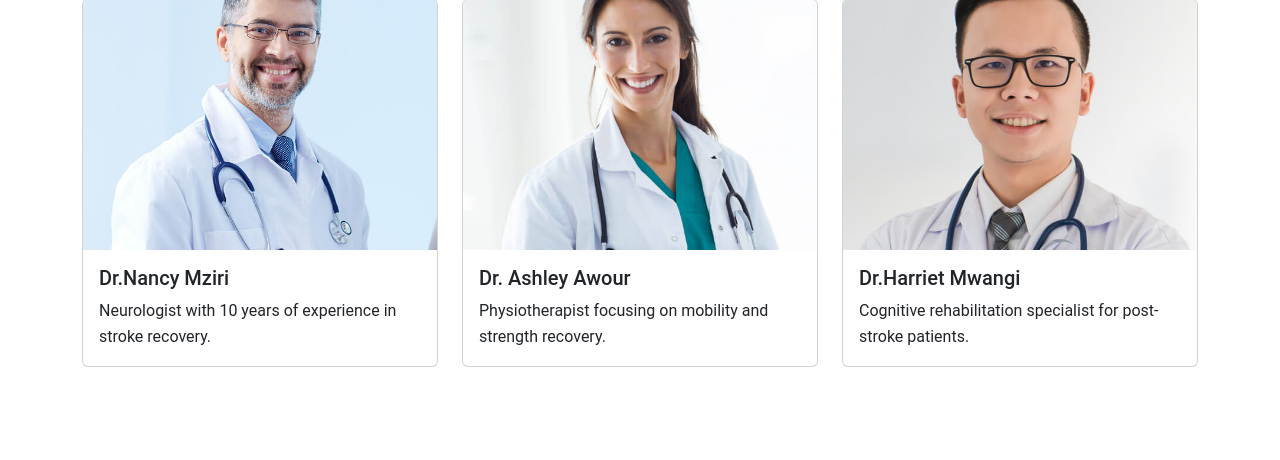
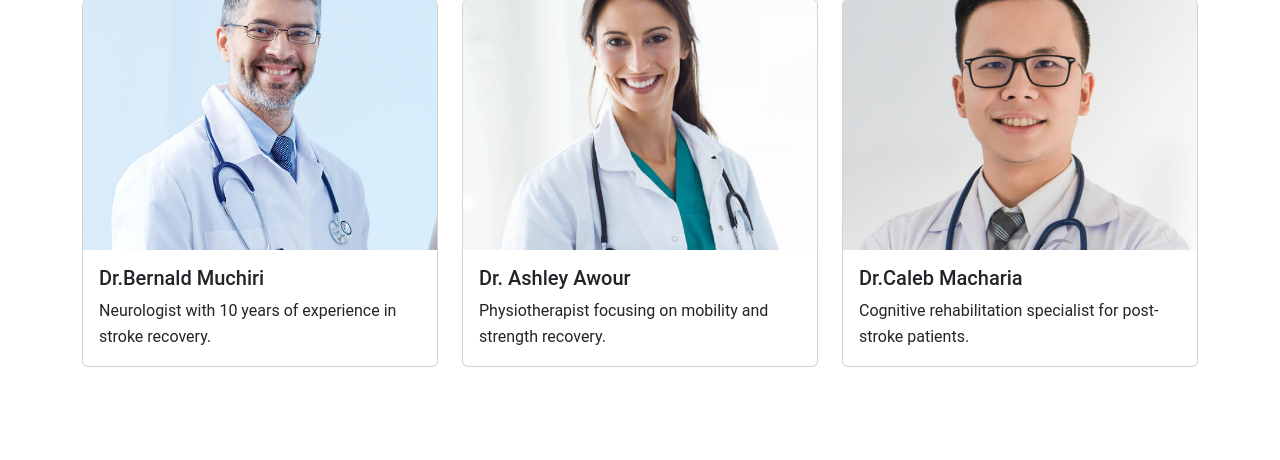
Before and after one commit to Nana123h/HeartSafe, a Django app: page /doctors/ in a window 1280 px wide. Shown: the part 193-653 px from the top of the page. Run offline with Django 5.2, Linux system fonts and the light colour scheme; some libraries are stand-ins or nearby versions.

Commit message:
initial commit

```diff
--- a/myapp/templates/doctors.html
+++ b/myapp/templates/doctors.html
@@ -11,7 +11,7 @@
         <div class="card">
           <img src="{% static 'images/doctor1.jpg' %}" class="card-img-top" alt="Dr. Smith">
           <div class="card-body">
-            <h5 class="card-title">Dr.Nancy Mziri</h5>
+            <h5 class="card-title">Dr.Bernald Muchiri</h5>
             <p class="card-text">Neurologist with 10 years of experience in stroke recovery.</p>
           </div>
         </div>
@@ -29,7 +29,7 @@
         <div class="card">
           <img src="{% static 'images/doctor3.jpg' %}" class="card-img-top" alt="Dr. Harriet Mwangi">
           <div class="card-body">
-            <h5 class="card-title">Dr.Harriet Mwangi</h5>
+            <h5 class="card-title">Dr.Caleb Macharia</h5>
             <p class="card-text">Cognitive rehabilitation specialist for post-stroke patients.</p>
           </div>
         </div>
```
